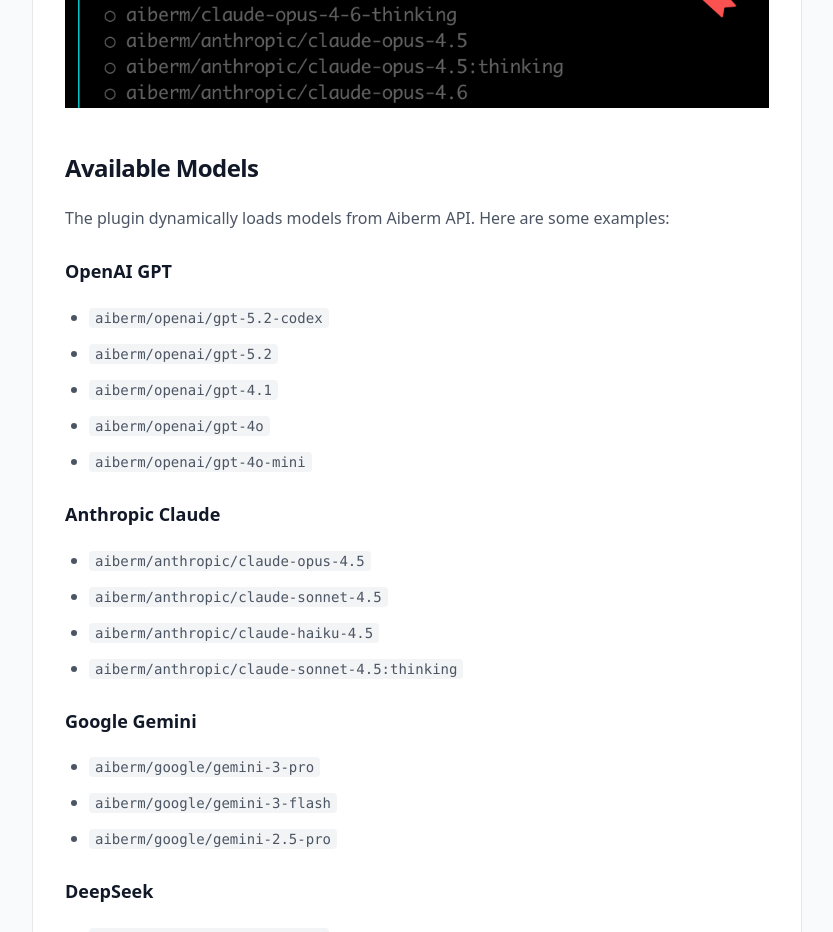
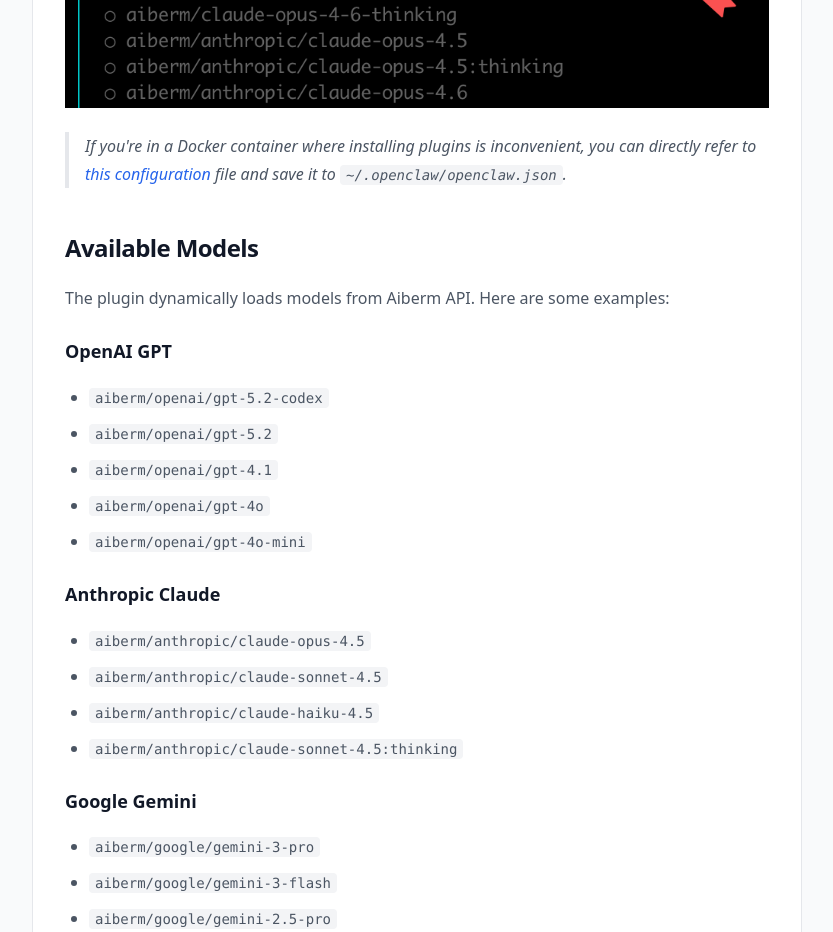
Before and after one commit to aiberm/aiberm-docs, an Astro site: page /docs/en/openclaw in a window 1280 px wide. Shown: the part 2800-3732 px from the top of the page, without its empty margins (223-1056 px from the left). Built offline with nearby package versions, Linux system fonts and the light colour scheme; Astro itself is replaced by a stand-in of ours.

Commit message:
Update openclaw docs

```diff
--- a/src/pages/en/openclaw.mdx
+++ b/src/pages/en/openclaw.mdx
@@ -85,6 +85,8 @@
 If you need to switch to a different model, you can re-run `openclaw onboard`, select **Skip for now** in Model/auth provider, select **aiberm** in Filter models by provider, then choose the model you want to switch to from the model list.
 
 ![](/docs/openclaw-model.png)
+
+> If you're in a Docker container where installing plugins is inconvenient, you can directly refer to [this configuration](https://github.com/aiberm/openclaw-aiberm/blob/main/openclaw.json) file and save it to `~/.openclaw/openclaw.json`.
 
 ## Available Models
 
--- a/src/pages/zh/openclaw.mdx
+++ b/src/pages/zh/openclaw.mdx
@@ -85,6 +85,8 @@
 如果需要更换成其他模型，可以重新运行一下 `openclaw onboard`，在 Model/auth provider 中选择 **Skip for now**，在 Filter models by provider 中选择 **aiberm**，然后在模型列表中选择你想切换的模型。
 
 ![](/docs/openclaw-model.png)
+
+> 如果你在 docker 容器中不方便安装插件，可以直接参考[这份配置](https://github.com/aiberm/openclaw-aiberm/blob/main/openclaw.json)文件保存在 `~/.openclaw/openclaw.json` 中。
 
 ## 可用模型
 
```
